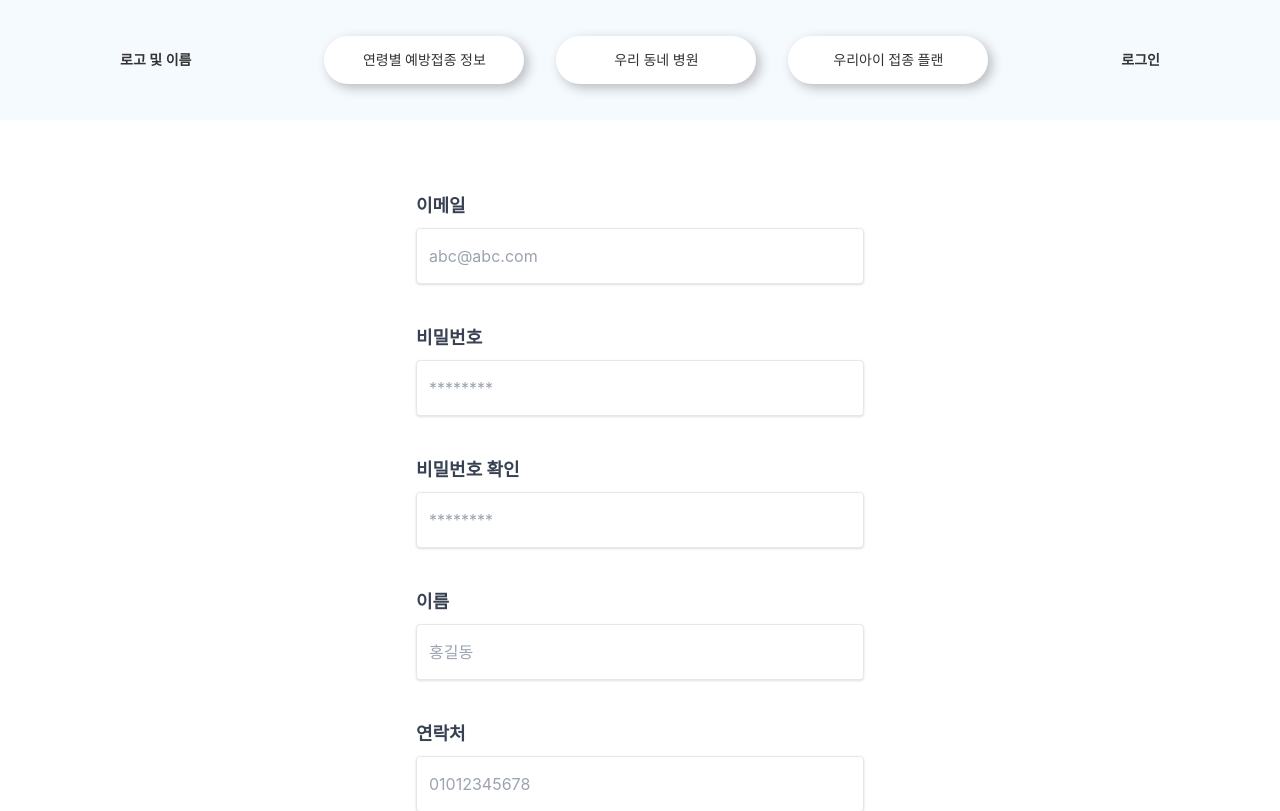
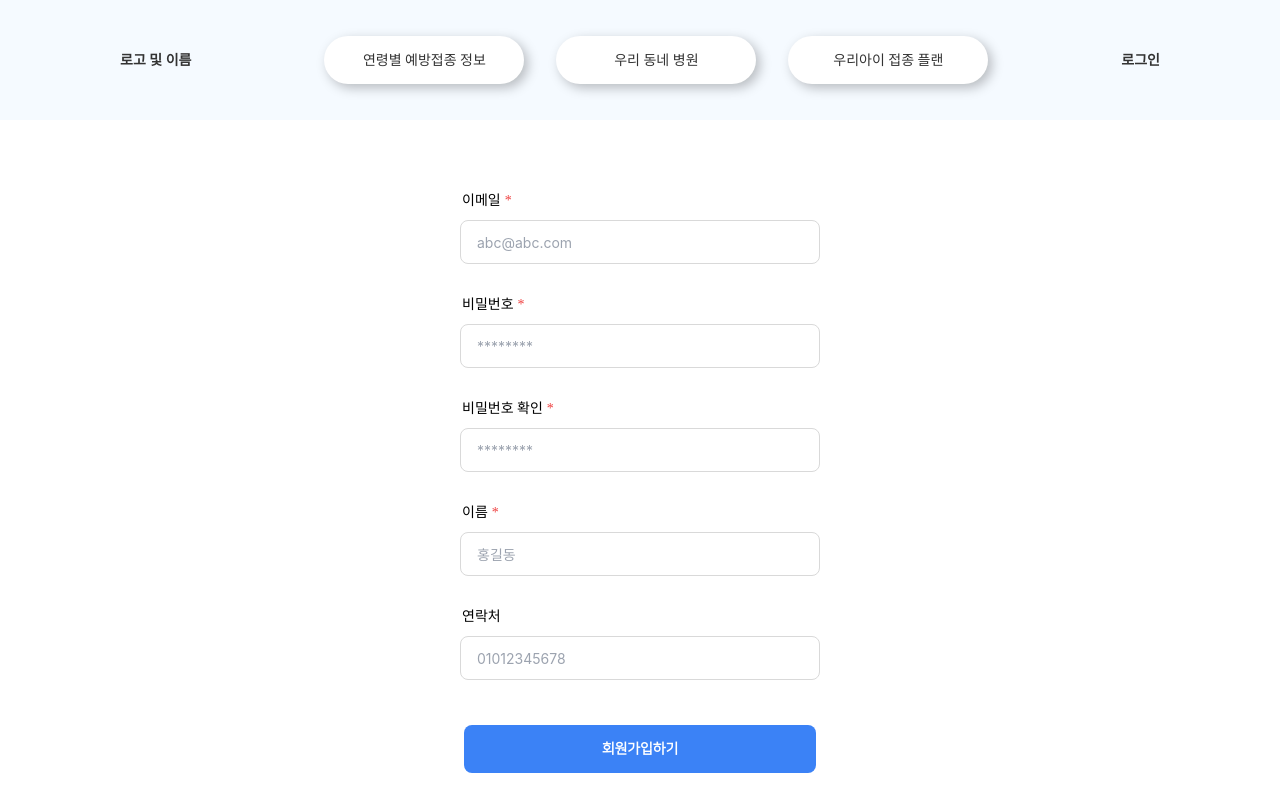
Before and after one commit to chani1352/K_Digital_8_miniproject, a React (Create React App) app in the folder frontend/: page /signup in a window 1280 px wide. Shown: the top 811 px of the page. Built offline with nearby package versions, Linux system fonts and the light colour scheme; a web font is replaced by a local one.

Commit message:
sign up 1

```diff
--- a/frontend/package.json
+++ b/frontend/package.json
@@ -3,6 +3,7 @@
   "version": "0.1.0",
   "private": true,
   "dependencies": {
+    "axios": "^1.7.9",
     "cra-template": "1.2.0",
     "react": "^19.0.0",
     "react-dom": "^19.0.0",
--- a/frontend/public/index.html
+++ b/frontend/public/index.html
@@ -24,7 +24,7 @@
       work correctly both with client-side routing and a non-root public URL.
       Learn how to configure a non-root public URL by running `npm run build`.
     -->
-    <title>React App</title>
+    <title>미니프로젝트</title>
   </head>
   <body>
     <noscript>You need to enable JavaScript to run this app.</noscript>
--- a/frontend/src/Signin.js
+++ b/frontend/src/Signin.js
@@ -36,16 +36,16 @@ export default function Signin() {
         <label for="email" className="input_label">
           이메일</label>
         <input id="email" type="text" placeholder="abc@abc.com" ref={signinId}
-          className="input_box"></input>
+          className="input_box mb-[30px]"></input>
         <label for="password" className="input_label ">
           비밀번호</label>
         <input id="password" type="password" placeholder="********" ref={signinPw}
-          className="input_box "></input>
+          className="input_box mb-[30px]"></input>
         <div className="flex items-center justify-center mt-[10px]">
 
 
           <TailButton caption={'로그인하기'} color={'blue'} handleClick={clickSignIn}
-            style={'w-[360px] h-12 text-[14px] border-2 border-gray-300 '} />
+            style={'w-[360px] h-12 text-[14px] '} />
         </div>
 
 
--- a/frontend/src/Signup.js
+++ b/frontend/src/Signup.js
@@ -1,6 +1,12 @@
+import './css/signCss.css';
+
 import { useRef, useState, useEffect } from "react";
+import axios from 'axios';
+
+import TailButton from "./UI/TailButton";
 
 export default function Signup() {
+
     const signupEmail = useRef();
     const signupPw = useRef('');
     const signupPwConfirmed = useRef('');
@@ -20,62 +26,78 @@ export default function Signup() {
     }
 
     //비밀번호 일치 여부 셋팅
-    useEffect(()=>{
-        if(pwConfirmed === password && pwConfirmed.length>0){
+    useEffect(() => {
+        if (pwConfirmed === password && pwConfirmed.length > 0) {
             setIsPwConfirmed(true);
         } else {
             setIsPwConfirmed(false);
         }
-    },[pwConfirmed,password]);
+    }, [pwConfirmed, password]);
+
+    const clickSignUp = () => {
+
+        // form 유효성 다 확인 하고나서 post 진행
+        postSignUp();
+    }
+
+
+    //서버에 전달
+    const postSignUp = async () => {
+        const url = 'http://localhost:8080/board';
+        const postData = {
+            method: 'POST',
+            header: {
+                'Content-Type':'application/json'
+            },
+            body:JSON.stringify({
+                email:signupEmail.current.value,
+                password:signupPw.current.value,
+                name:signupName.current.value,
+                number:signupContact.current.value
+            })
+        }
+
+        const resp = await axios.post(url, postData);
+        console.log(resp);
+    }
 
     return (
-        <div className="w-full h-full lg:w-5/6 xl:w-4/6 flex flex-col justify-center items-center">
-            <form className="flex flex-col w-128
-                            rounded px-8 py-8 mb-4">
-                <label for="email" className="block text-gray-700 text-lg font-bold mb-2 mt-10">
-                이메일</label>
+        <div className="w-[560px] h-full flex flex-col justify-center items-center">
+            <form className="flex flex-col w-[360px] my-10">
+                <label for="email" className="input_label mt-[30px]">
+                    이메일<span className='pl-1 text-red-500'>*</span></label>
                 <input id="email" type="text" placeholder="abc@abc.com" ref={signupEmail}
-                    className="shadow appearance-none border rounded w-full h-14 py-2 px-3 text-gray-700
-                    leading-tight focus:outline-none focus:shadow-outline"></input>
+                    className="input_box"></input>
 
-                <label for="password" className="block text-gray-700 text-lg font-bold mb-2 mt-10">
-                비밀번호</label>
+                <label for="password" className="input_label mt-[30px] ">
+                    비밀번호<span className='pl-1 text-red-500'>*</span></label>
                 <input id="password" type="password" placeholder="********" ref={signupPw}
                     onChange={changePassword}
-                    className="shadow appearance-none border rounded w-full h-14 py-2 px-3 text-gray-700
-                    leading-tight focus:outline-none focus:shadow-outline"></input>
+                    className="input_box"></input>
 
-                <label for="passwordcf" className="block text-gray-700 text-lg font-bold mb-2 mt-10">
-                비밀번호 확인</label>
+                <label for="passwordcf" className="input_label mt-[30px]">
+                    비밀번호 확인<span className='pl-1 text-red-500'>*</span></label>
                 <input id="passwordcf" type="password" placeholder="********" ref={signupPwConfirmed}
                     onChange={changePwConfirmed}
-                    className="shadow appearance-none border rounded w-full h-14 py-2 px-3 text-gray-700
-                    leading-tight focus:outline-none focus:shadow-outline"></input>
-                <span className={`${pwConfirmed.length===0? "hidden": isPwConfirmed? "hidden":"text-red-500 text-xs pt-1"}`}>
+                    className={`${pwConfirmed.length === 0 ? "input_box" : isPwConfirmed ? "input_box" : "focus:outline-none input_box_err"}`}></input>
+                <span className={`${pwConfirmed.length === 0 ? "hidden" : isPwConfirmed ? "hidden" : "text-red-500 text-xs pt-1"}`}>
                     비밀번호가 일치하지 않습니다
                 </span>
 
-                <label for="name" className="block text-gray-700 text-lg font-bold mb-2 mt-10">
-                이름</label>
+                <label for="name" className="input_label mt-[30px]">
+                    이름<span className='pl-1 text-red-500'>*</span></label>
                 <input id="name" type="text" placeholder="홍길동" ref={signupName}
-                    className="shadow appearance-none border rounded w-full h-14 py-2 px-3 text-gray-700
-                    leading-tight focus:outline-none focus:shadow-outline"></input>
+                    className="input_box"></input>
 
-                <label for="contact" className="block text-gray-700 text-lg font-bold mb-2 mt-10">
-                연락처</label>
+                <label for="contact" className="input_label mt-[30px]">
+                    연락처</label>
                 <input id="contact" type="text" placeholder="01012345678" ref={signupContact}
-                    className="shadow appearance-none border rounded w-full h-14 py-2 px-3 text-gray-700
-                    leading-tight focus:outline-none focus:shadow-outline"></input>
+                    className="input_box"></input>
 
-                <div class="flex items-center justify-center">
-                <button class="bg-blue-500 hover:bg-blue-700 text-white font-bold
-                                w-96 mt-12
-                                py-2 px-4 rounded focus:outline-none focus:shadow-outline"
-                        type="button"
-                        //
-                        >
-                    회원가입하기
-                </button>
+                <div class="flex items-center justify-center mt-[45px] mb-[30px]">
+                    <TailButton caption={'회원가입하기'} color={'blue'} handleClick={clickSignUp}
+                        style={'w-[360px] h-12 text-[14px]'} />
+
                 </div>
             </form>
         </div>
--- a/frontend/src/UI/LogoButton.js
+++ b/frontend/src/UI/LogoButton.js
@@ -1,9 +1,9 @@
 
 export default function TailButton({caption, color, handleClick, style}) {
     const btnStyle = {
-        'naver' : 'bg-[#00C300] text-white font-bold rounded border border-gray-200 border-2 border-gray-300',
-        'kakao' : 'bg-[#FAE100] text-[#666666] font-bold rounded border border-gray-200 border-2 border-gray-300',
-        'google' : 'bg-[#FFFFFF] text-[#666666] font-bold rounded border border-gray-200 border-2 border-gray-300'
+        'naver' : 'bg-[#00C300] text-white font-bold rounded',
+        'kakao' : 'bg-[#FAE100] text-[#666666] font-bold rounded',
+        'google' : 'bg-[#f5f5f5] text-[#666666] font-bold rounded '
     }
 
     const logoStyle = {
--- a/frontend/src/css/signCss.css
+++ b/frontend/src/css/signCss.css
@@ -25,7 +25,24 @@
     border: 1px solid #D9D9D9;
     border-radius: 8px;
 
-    margin-bottom: 30px;
+    font-weight: 400;
+    font-size: 14px;
+}
+
+
+.input_box_err {
+    display: flex;
+    flex-direction: row;
+    align-items: center;
+    padding: 12px 16px;
+
+    width: 360px;
+    min-width: 240px;
+    height: 44px;
+
+    background: #FFFFFF;
+    border: 1px solid #ff0000;
+    border-radius: 8px;
 
     font-weight: 400;
     font-size: 14px;
```
Also changed, not shown: 2 other files (tests, documents, lock files or other folders).
